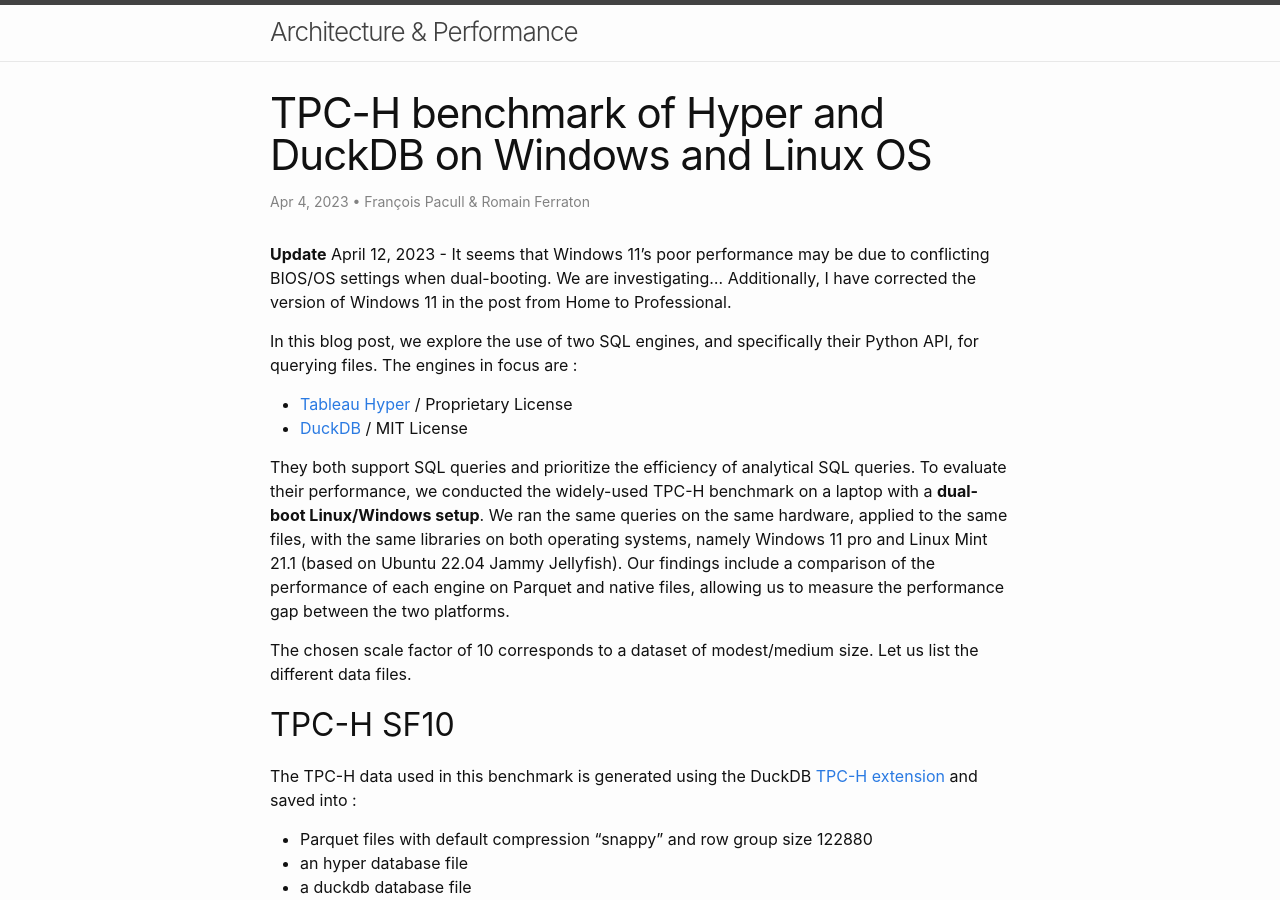
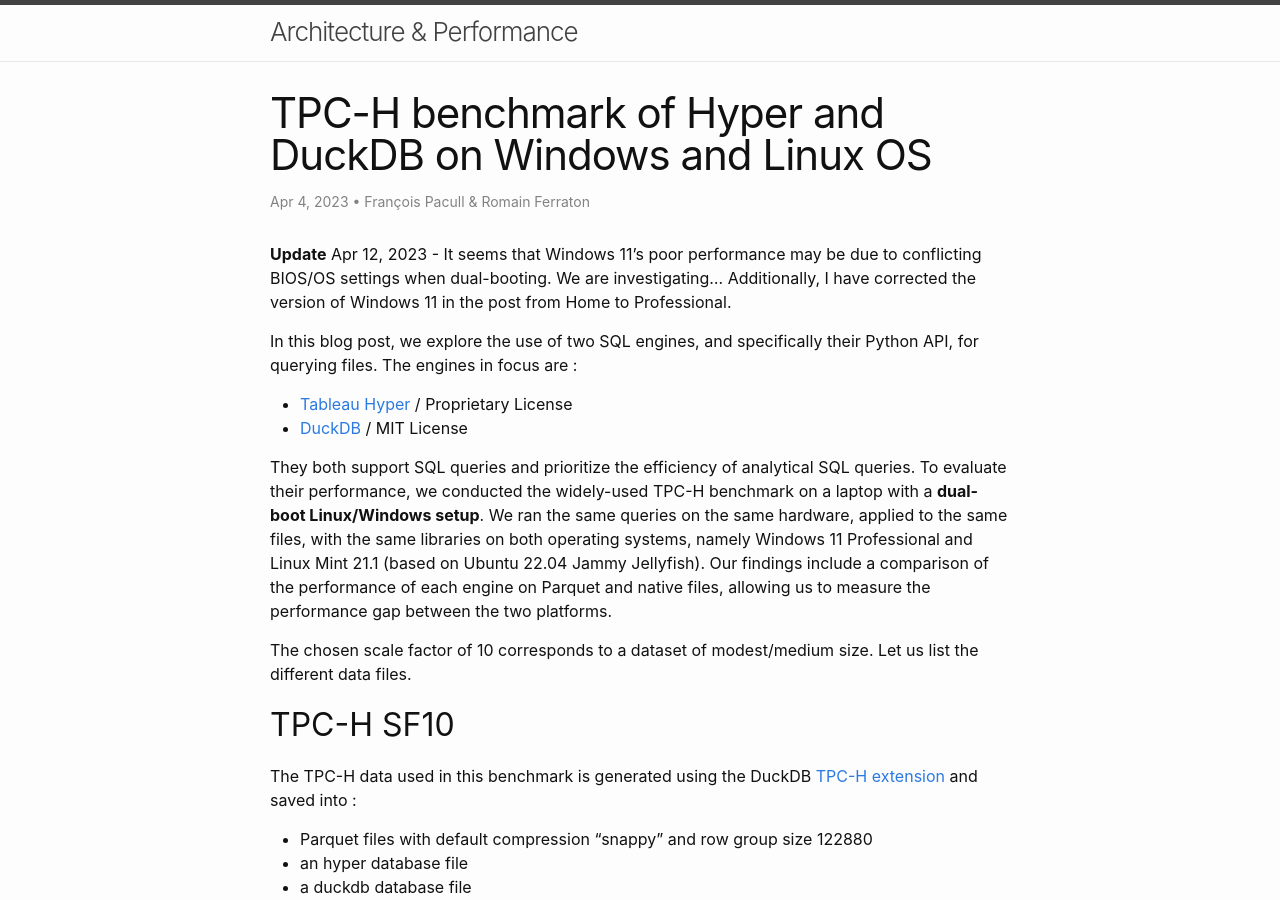
Before and after one commit to aetperf/aetperf.github.io, a Jekyll site: the page built from _posts/2023-04-04-TPC-H-benchmark-of-Hyper-and-DuckDB-on-Windows-and-Linux-OS.md, in a window 1280 px wide and 900 px high. Built offline with Jekyll 4.4.1, drawn with Linux system fonts in a browser that asks for light colours; comment, search, counter and statistics services are not loaded.

Commit message:
small update

```diff
--- a/_posts/2023-04-04-TPC-H-benchmark-of-Hyper-and-DuckDB-on-Windows-and-Linux-OS.md
+++ b/_posts/2023-04-04-TPC-H-benchmark-of-Hyper-and-DuckDB-on-Windows-and-Linux-OS.md
@@ -16,14 +16,14 @@
 ---
 
 
-**Update** April 12, 2023 - It seems that Windows 11's poor performance may be due to conflicting BIOS/OS settings when dual-booting. We are investigating... Additionally, I have corrected the version of Windows 11 in the post from Home to Professional.
+**Update** Apr 12, 2023 - It seems that Windows 11's poor performance may be due to conflicting BIOS/OS settings when dual-booting. We are investigating... Additionally, I have corrected the version of Windows 11 in the post from Home to Professional.
 
 
 In this blog post, we explore the use of two SQL engines, and specifically their Python API, for querying files. The engines in focus are :
 - [Tableau Hyper](https://help.tableau.com/current/api/hyper_api/en-us/index.html) / Proprietary License
 - [DuckDB](https://duckdb.org/) / MIT License
 
-They both support SQL queries and prioritize the efficiency of analytical SQL queries. To evaluate their performance, we conducted the widely-used TPC-H benchmark on a laptop with a **dual-boot Linux/Windows setup**. We ran the same queries on the same hardware, applied to the same files, with the same libraries on both operating systems, namely Windows 11 pro and Linux Mint 21.1 (based on Ubuntu 22.04 Jammy Jellyfish). Our findings include a comparison of the performance of each engine on Parquet and native files, allowing us to measure the performance gap between the two platforms.
+They both support SQL queries and prioritize the efficiency of analytical SQL queries. To evaluate their performance, we conducted the widely-used TPC-H benchmark on a laptop with a **dual-boot Linux/Windows setup**. We ran the same queries on the same hardware, applied to the same files, with the same libraries on both operating systems, namely Windows 11 Professional and Linux Mint 21.1 (based on Ubuntu 22.04 Jammy Jellyfish). Our findings include a comparison of the performance of each engine on Parquet and native files, allowing us to measure the performance gap between the two platforms.
 
 The chosen scale factor of 10 corresponds to a dataset of modest/medium size. Let us list the different data files.
 
```
Also changed, not shown: _posts/WP_2023-04-04-TPC-H-benchmark-of-Hyper-and-DuckDB-on-Windows-and-Linux-OS.md (+2 -2 lines).
